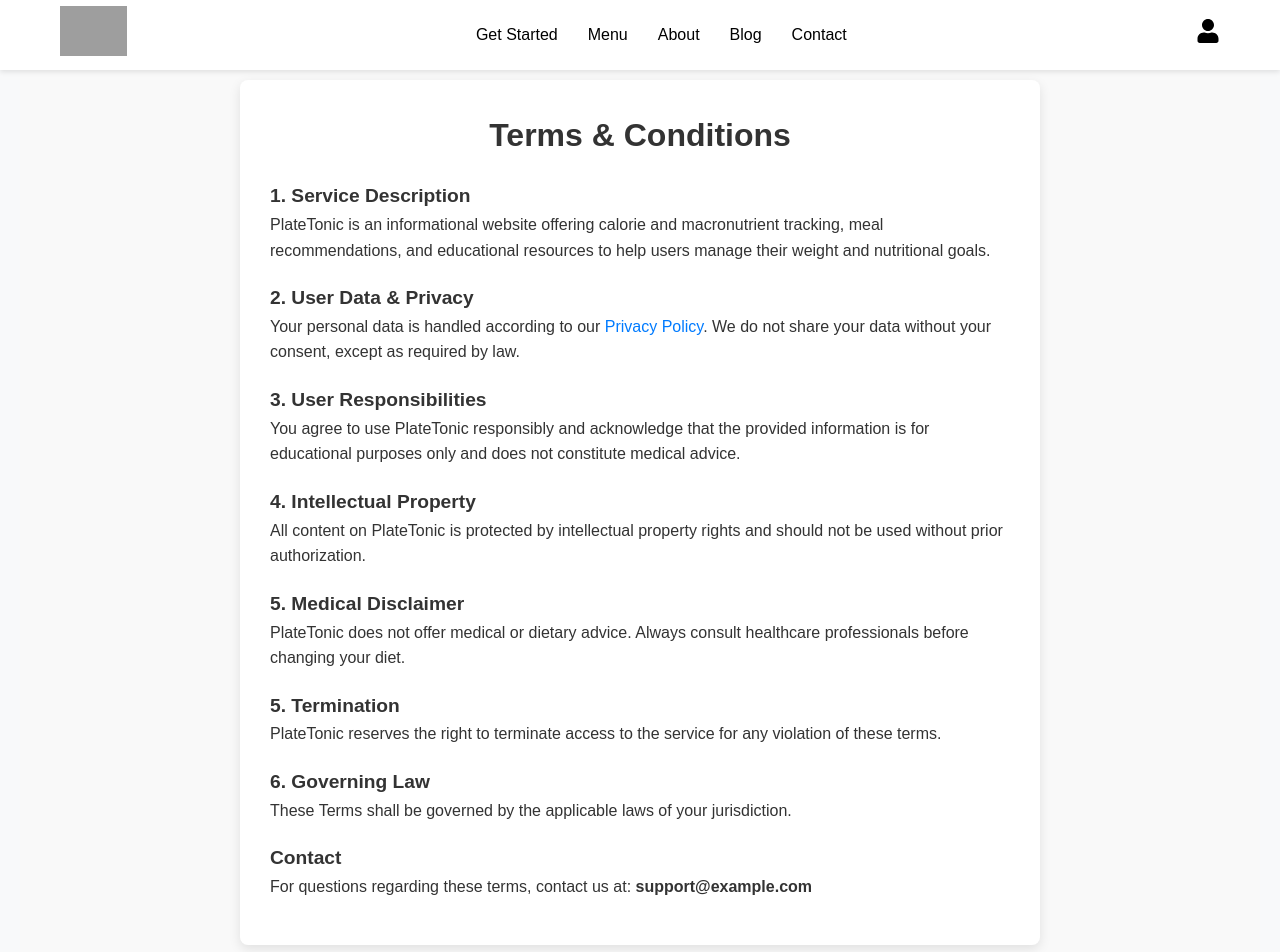
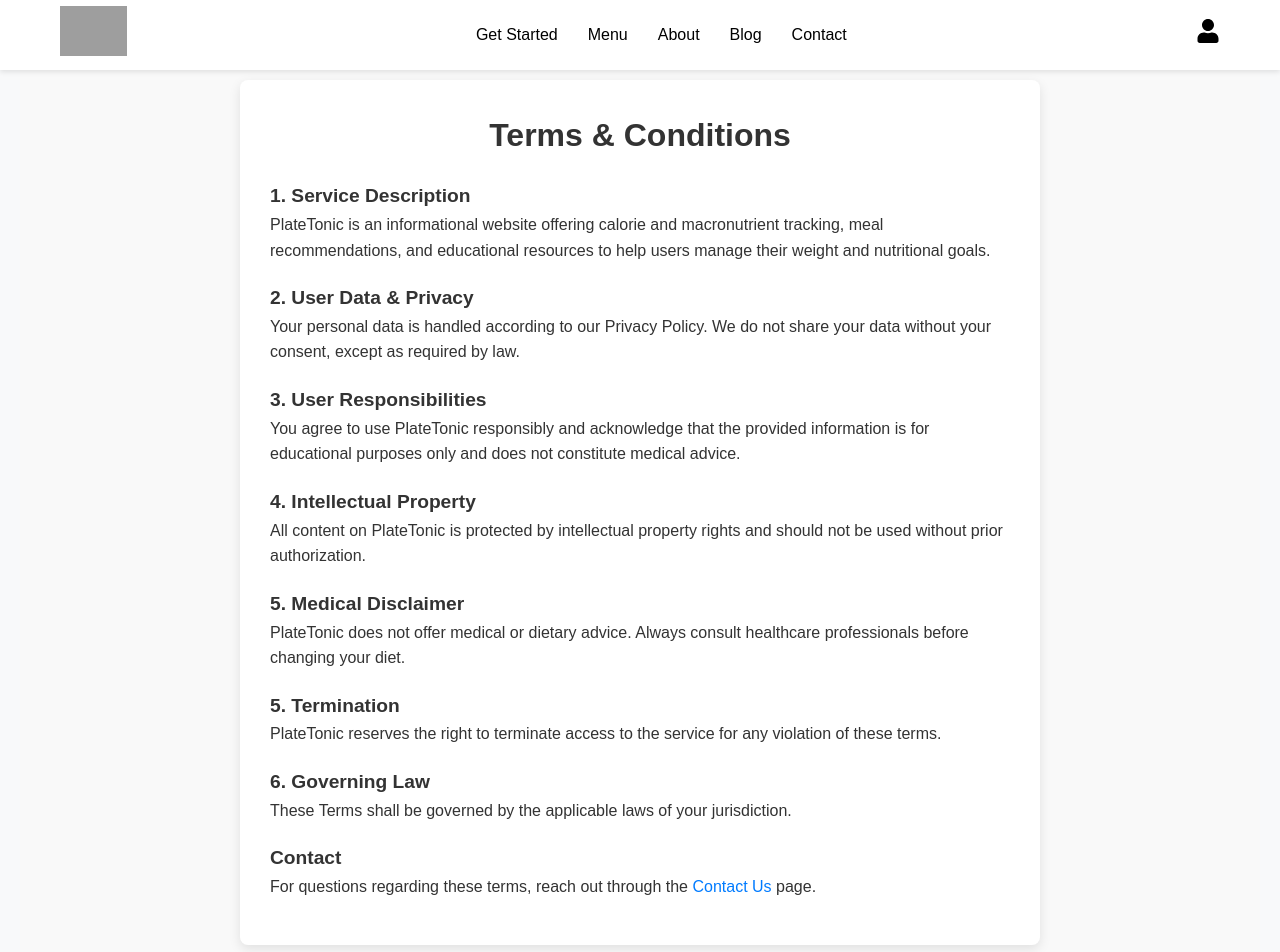
Before and after one commit to Plate-Tonic/client, a React (Vite) app: page /terms-and-conditions in a window 1280 px wide. Shown: the top 952 px of the page. Built offline with nearby package versions, Linux system fonts and the light colour scheme; grey boxes are pictures that could not be loaded.

Commit message:
refactor: edited terms and conditions wording

```diff
--- a/src/pages/terms-and-conditions.jsx
+++ b/src/pages/terms-and-conditions.jsx
@@ -13,7 +13,7 @@
         </p>
         <h2>2. User Data & Privacy</h2>
         <p>
-          Your personal data is handled according to our <a href="/privacy">Privacy Policy</a>. We do not share your data without your consent, except as required by law.
+          Your personal data is handled according to our Privacy Policy. We do not share your data without your consent, except as required by law.
         </p>
 
         <h2>3. User Responsibilities</h2>
@@ -43,7 +43,7 @@
 
         <h2>Contact</h2>
         <p>
-          For questions regarding these terms, contact us at: <strong>support@example.com</strong>
+          For questions regarding these terms,  reach out through the <a href = "/contact">Contact Us</a> page.
         </p>
       </div>
     </div>
```
